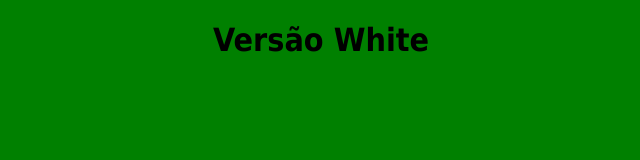
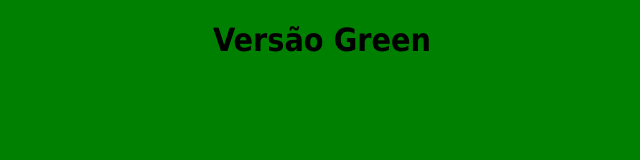
Before and after one commit to fabiocaettano/kubedev-modulo24-ingress-controller, a plain HTML site: page app/index.html in a window 1280 px wide. Shown: the full height of the page, 147-787 px from the left. Drawn offline with Linux system fonts and the light colour scheme.

Commit message:
versao green

```diff
--- a/app/index.html
+++ b/app/index.html
@@ -13,6 +13,6 @@
     </style>
   </head>
   <body>
-    <h1>Versão White</h1>
+    <h1>Versão Green</h1>
   </body>
 </html>
```
Also changed, not shown: 1 other file.
